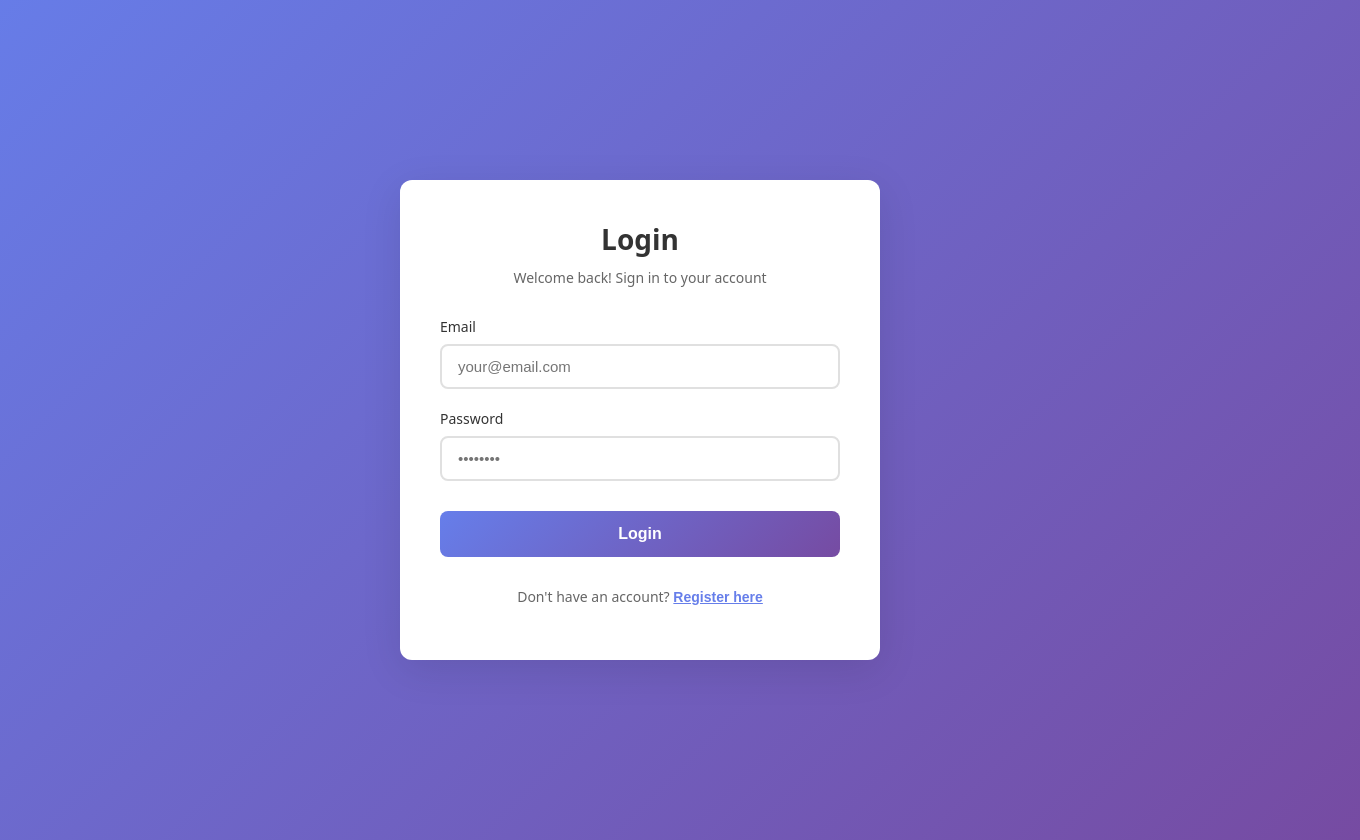
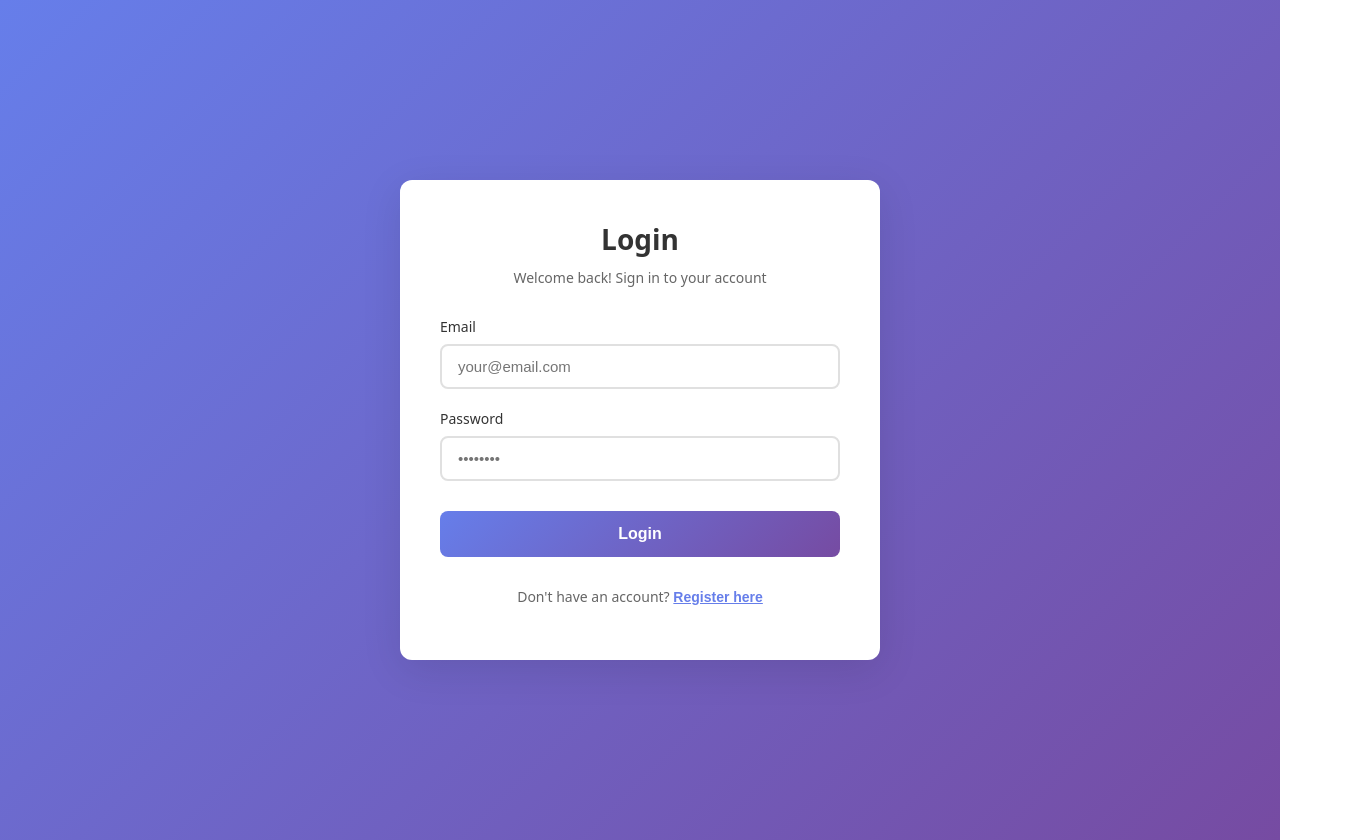
Before and after one commit to dzejkk/link_manager_fullstack_v2, a React app in the folder frontend/: page / in a window 1280 px wide. Shown: the whole page, 1360 px wide, since content can reach past the window. Built offline with nearby package versions, Linux system fonts and the light colour scheme; no server answers; the HTML template or start-up script is replaced by a standard one.

Commit message:
fixed layout

```diff
--- a/frontend/src/App.css
+++ b/frontend/src/App.css
@@ -1,3 +1,3 @@
-.app {
-  width: 1440px;
+#root {
+  width: 100%;
 }
--- a/frontend/src/index.css
+++ b/frontend/src/index.css
@@ -4,10 +4,6 @@
 }
 
 body {
-  margin: 0;
-  display: flex;
-  justify-content: center;
-  align-items: center;
-  min-width: 320px;
   min-height: 100vh;
+  margin: 0 auto;
 }
--- a/frontend/src/pages/DashBoard.jsx
+++ b/frontend/src/pages/DashBoard.jsx
@@ -71,7 +71,7 @@ function DashBoard({ onLogout }) {
 
   const handleEditLink = (link) => {
     setEditingLink(link); // Set the link to edit
-    setIsLinkModalOpen(true); // Open the modal
+    setIsLinkModalOpen(true);
   };
 
   const handleCreateLink = () => {
--- a/frontend/src/styles/DashBoard.module.css
+++ b/frontend/src/styles/DashBoard.module.css
@@ -1,6 +1,9 @@
 .dashboard {
   min-height: 100vh;
   background-color: #f5f7fa;
+  width: 100%;
+  max-width: 1600px;
+  margin: 0 auto;
 }
 
 .navbar {
```
